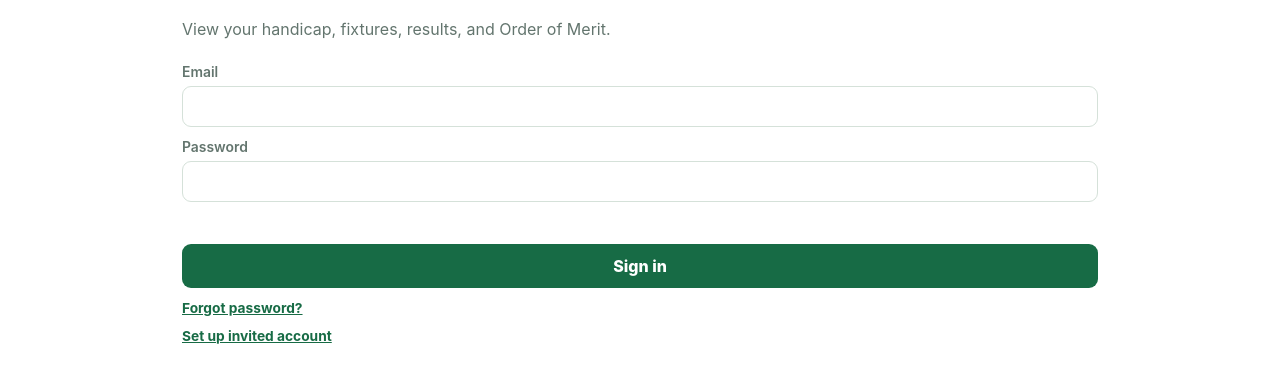
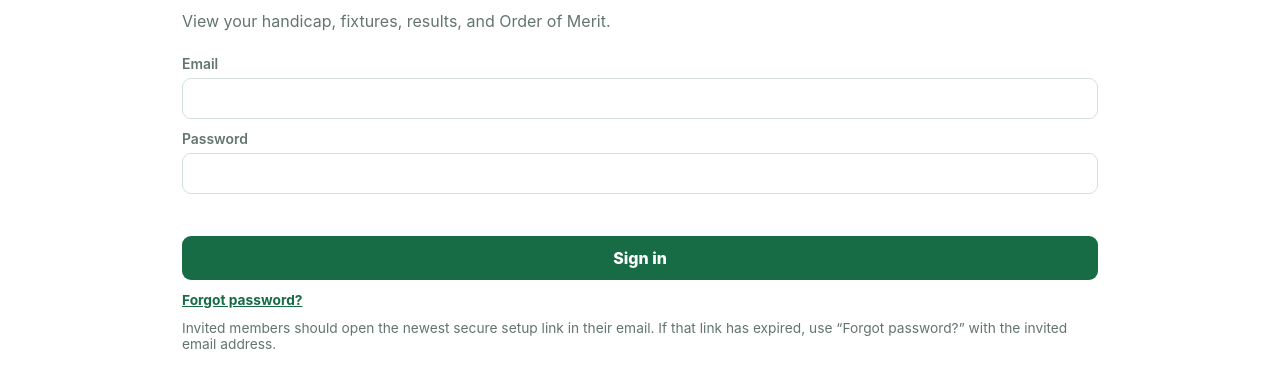
Before and after one commit to carrollp-hue/electrical-open-app, a plain HTML site: page index.html in a window 1280 px wide. Shown: the part 325-712 px from the top of the page. Drawn offline with nearby package versions, Linux system fonts and the light colour scheme; no server answers.

Commit message:
Clarify invitation password setup

```diff
--- a/index.html
+++ b/index.html
@@ -71,7 +71,7 @@
     <script src="marker-score-copy.js?v=2"></script>
     <script src="historical-results.js?v=145"></script>
     <script src="notifications.js"></script>
-    <script src="password-management.js?v=2"></script>
+    <script src="password-management.js?v=3"></script>
     <script src="help-centre.js"></script>
     <script src="app-access-indicators.js"></script>
     <script src="fixture-display-admin-tidy.js?v=143"></script>
--- a/password-management.js
+++ b/password-management.js
@@ -52,9 +52,8 @@
   const addForgotPasswordLink = () => {
     const loginForm = document.querySelector('#login-form');
     if (!loginForm || loginForm.querySelector('#forgot-password')) return;
-    loginForm.insertAdjacentHTML('beforeend', '<button class="text-button" type="button" id="forgot-password">Forgot password?</button><button class="text-button" type="button" id="set-up-invited-account">Set up invited account</button>');
+    loginForm.insertAdjacentHTML('beforeend', '<button class="text-button" type="button" id="forgot-password">Forgot password?</button><p class="form-message">Invited members should open the newest secure setup link in their email. If that link has expired, use “Forgot password?” with the invited email address.</p>');
     document.querySelector('#forgot-password').addEventListener('click', () => show('reset'));
-    document.querySelector('#set-up-invited-account').addEventListener('click', () => show('invite'));
   };
   const checkForcedChange = async () => {
     if (submitting || passwordCompleted) return;
```
